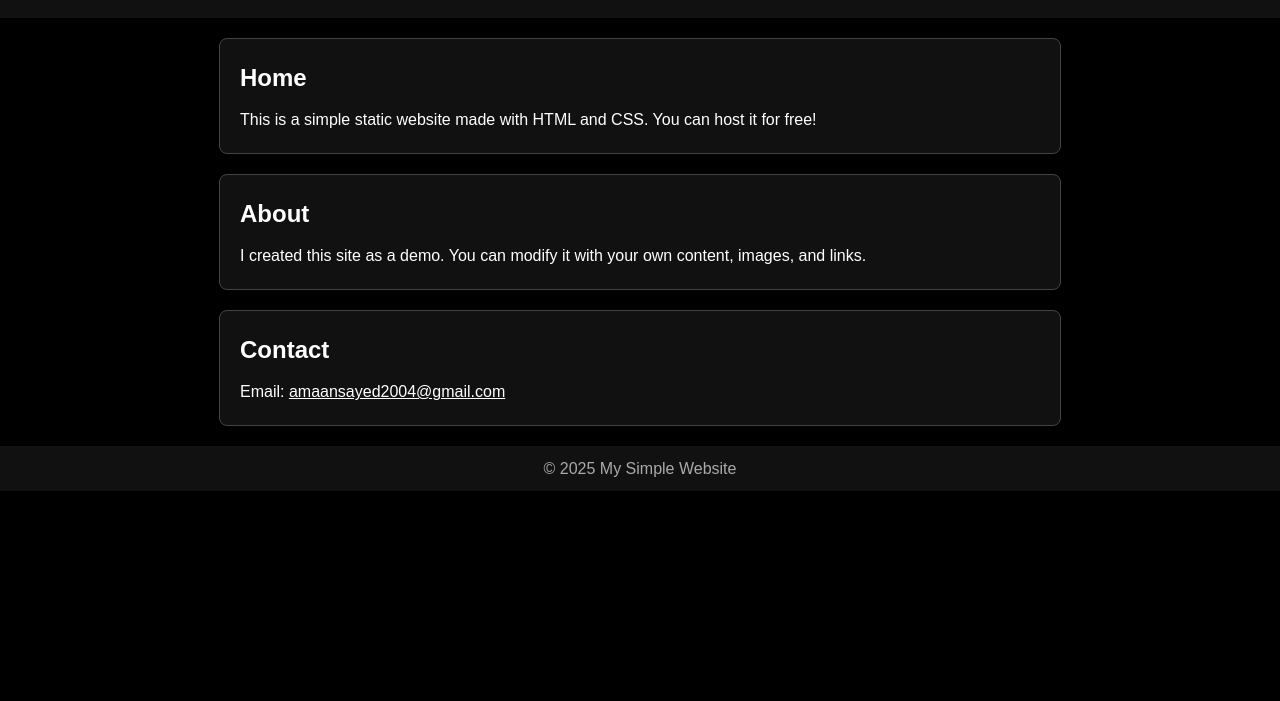
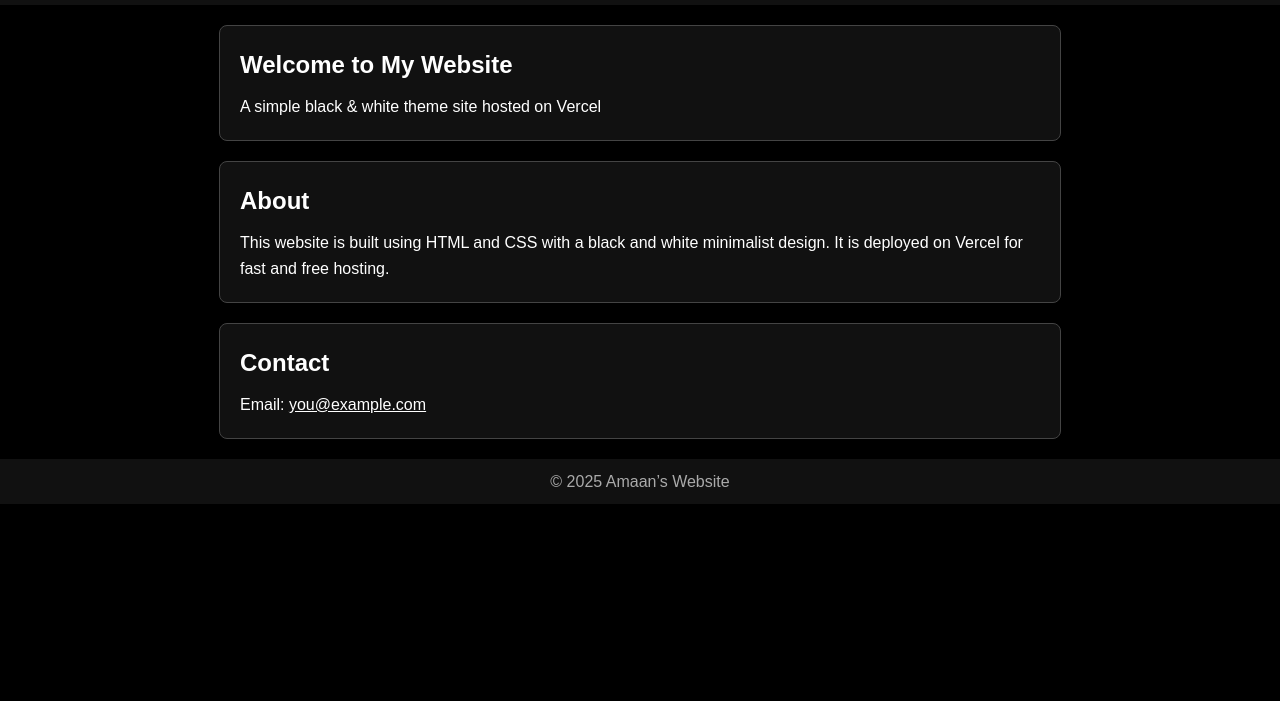
Before and after one commit to AmaanSayed24/CloudComputing, a plain HTML site: page index.html in a window 1280 px wide. Shown: the part 99-800 px from the top of the page. Drawn offline with Linux system fonts and the light colour scheme.

Commit message:
Update index.html

```diff
--- a/index.html
+++ b/index.html
@@ -3,14 +3,14 @@
 <head>
   <meta charset="UTF-8">
   <meta name="viewport" content="width=device-width, initial-scale=1.0">
-  <title>Amaan Sayed Website</title>
+  <title>Amaan’s Website</title>
   <link rel="stylesheet" href="style.css">
 </head>
 <body>
   <!-- Navigation -->
   <header>
-    <h1>Welcome to My Website</h1>
     <nav>
+      <h1 class="logo">Amaan’s Website</h1>
       <ul>
         <li><a href="#home">Home</a></li>
         <li><a href="#about">About</a></li>
@@ -19,27 +19,32 @@
     </nav>
   </header>
 
-  <!-- Home Section -->
-  <section id="home">
-    <h2>Home</h2>
-    <p>This is a simple static website made with HTML and CSS. You can host it for free!</p>
+  <!-- Hero Section -->
+  <section id="home" class="hero">
+    <div class="hero-text">
+      <h2>Welcome to My Website</h2>
+      <p>A simple black & white theme site hosted on Vercel</p>
+    </div>
   </section>
 
   <!-- About Section -->
-  <section id="about">
+  <section id="about" class="card">
     <h2>About</h2>
-    <p>I created this site as a demo. You can modify it with your own content, images, and links.</p>
+    <p>
+      This website is built using HTML and CSS with a black and white minimalist design.
+      It is deployed on Vercel for fast and free hosting.
+    </p>
   </section>
 
   <!-- Contact Section -->
-  <section id="contact">
+  <section id="contact" class="card">
     <h2>Contact</h2>
-    <p>Email: <a href="mailto:you@example.com">amaansayed2004@gmail.com</a></p>
+    <p>Email: <a href="mailto:you@example.com">you@example.com</a></p>
   </section>
 
   <!-- Footer -->
   <footer>
-    <p>&copy; 2025 My Simple Website</p>
+    <p>&copy; 2025 Amaan’s Website</p>
   </footer>
 </body>
 </html>
```
